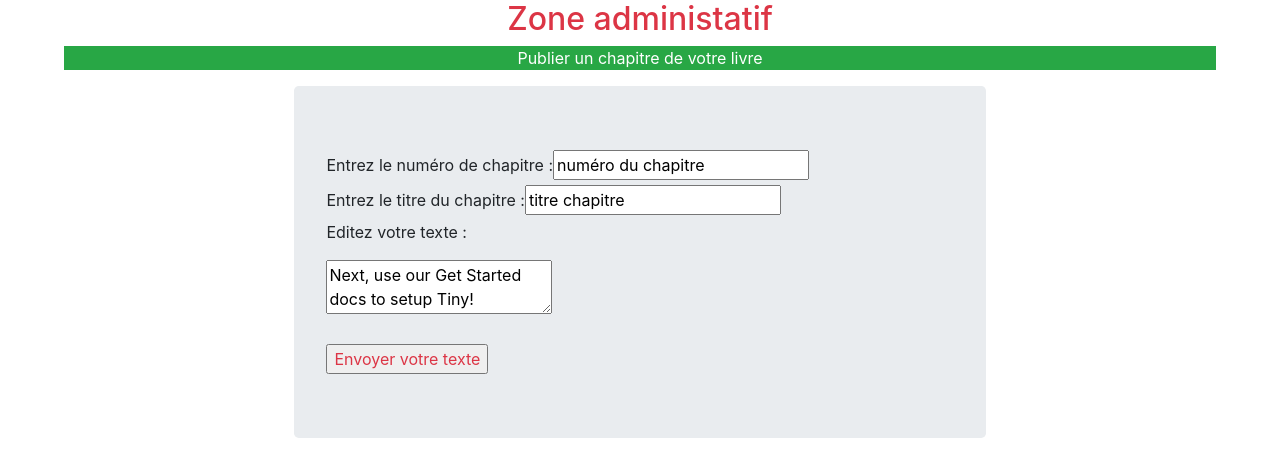
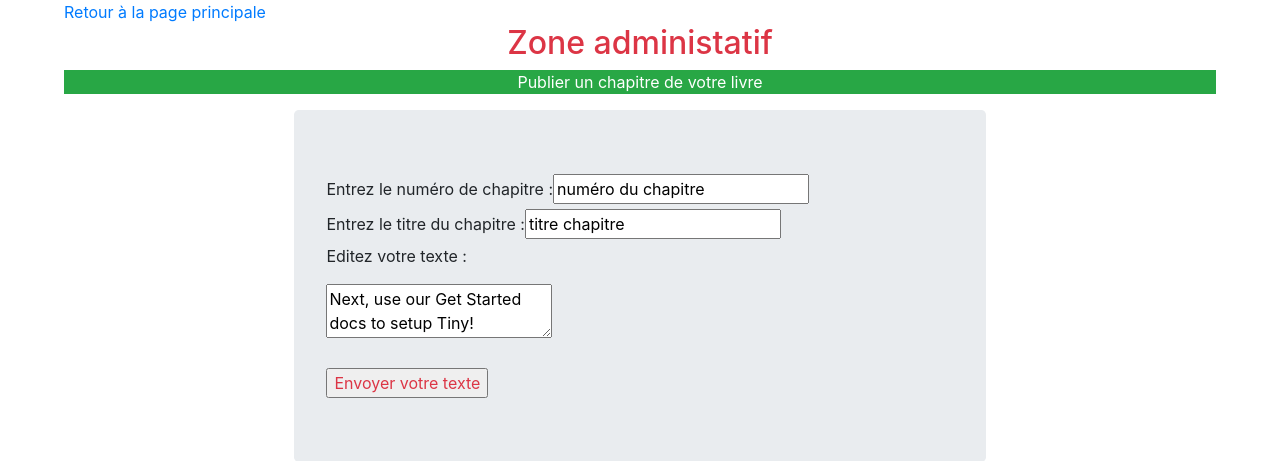
Before and after one commit to remi4444/projet_ecrivain, a PHP site: page /admin/indexAdmin.php in a window 1280 px wide. Shown: the top 461 px of the page. Run offline with PHP 8.4, Linux system fonts and the light colour scheme; data that the repository does not hold is empty; some libraries are stand-ins or nearby versions.

Commit message:
ajout d'un lien pour revenir à la page principale dans mainAdmin.php

```diff
--- a/admin/view/mainAdmin.tpl.php
+++ b/admin/view/mainAdmin.tpl.php
@@ -20,6 +20,7 @@
         <script>tinymce.init({ selector:'textarea' });</script>
 </head>
 <body>
+    <a href="../index.php">Retour à la page principale</a>
     <?= $content ?>
 </body>
 </html>
```
